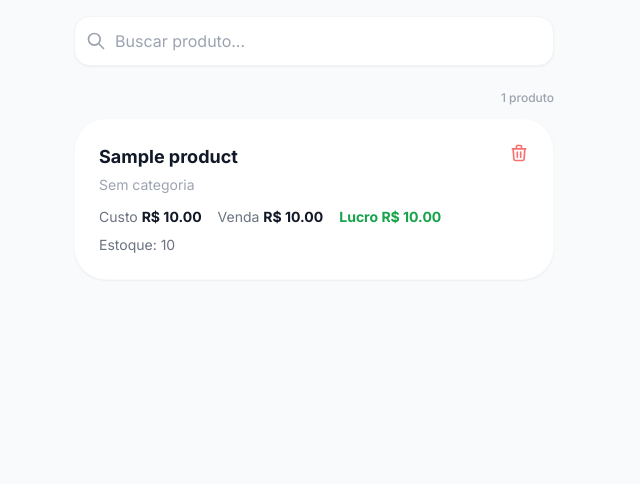
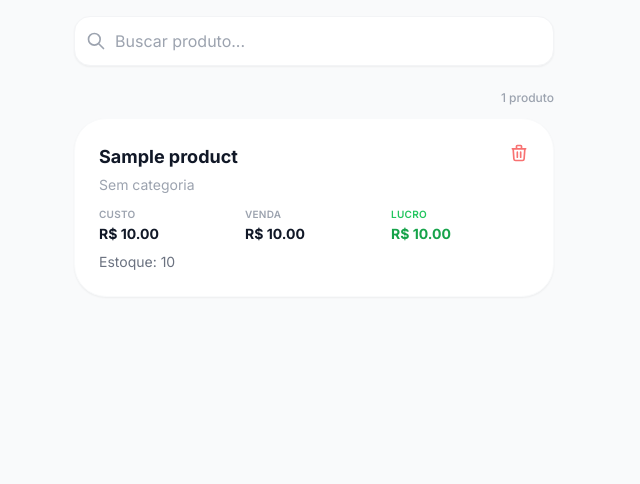
Before and after one commit to JoonMarion/resale-manager, a Django app: template templates/products/list.html in a window 1280 px wide. Shown: the part 63-547 px from the top of the page, without its empty margins (326-966 px from the left). Run offline with Django 5.2, Linux system fonts and the light colour scheme; the template is opened without the code that fills it: most values are stand-ins (such as "Sample title", 1, 10 or a date in 2020); some libraries are stand-ins or nearby versions.

Commit message:
Refactor product pricing display to improve layout and styling consistency

```diff
--- a/templates/products/list_partial.html
+++ b/templates/products/list_partial.html
@@ -27,10 +27,19 @@
 
             <p class="text-gray-400 text-sm mb-3">{{ product.category|default:"Sem categoria" }}</p>
 
-            <div class="flex items-center space-x-4 text-sm mb-2">
-                <p class="text-gray-500">Custo <span class="font-bold text-gray-900">R$ {{ product.purchase_price|floatformat:2 }}</span></p>
-                <p class="text-gray-500">Venda <span class="font-bold text-gray-900">R$ {{ product.sale_price|floatformat:2 }}</span></p>
-                <p class="text-green-600 font-bold">Lucro R$ {{ product.profit|floatformat:2 }}</p>
+            <div class="grid grid-cols-3 gap-2 mb-2">
+                <div>
+                    <p class="text-[10px] font-semibold text-gray-400 uppercase tracking-wide mb-0.5">Custo</p>
+                    <p class="text-sm font-bold text-gray-900">R$ {{ product.purchase_price|floatformat:2 }}</p>
+                </div>
+                <div>
+                    <p class="text-[10px] font-semibold text-gray-400 uppercase tracking-wide mb-0.5">Venda</p>
+                    <p class="text-sm font-bold text-gray-900">R$ {{ product.sale_price|floatformat:2 }}</p>
+                </div>
+                <div>
+                    <p class="text-[10px] font-semibold text-green-500 uppercase tracking-wide mb-0.5">Lucro</p>
+                    <p class="text-sm font-bold text-green-600">R$ {{ product.profit|floatformat:2 }}</p>
+                </div>
             </div>
 
             <p class="text-sm {% if product.is_low_stock %}text-red-500 font-bold{% else %}text-gray-500{% endif %}">
```
